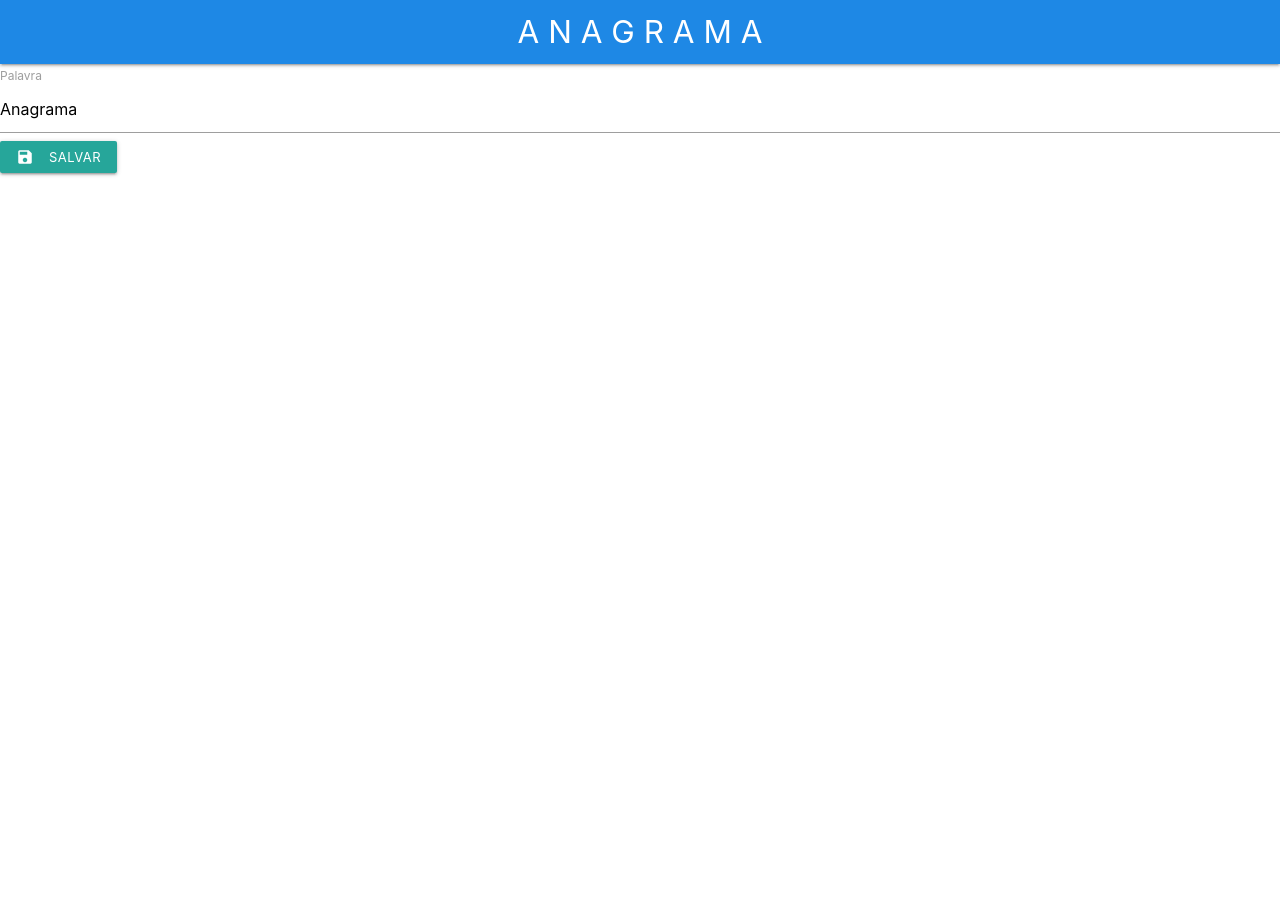
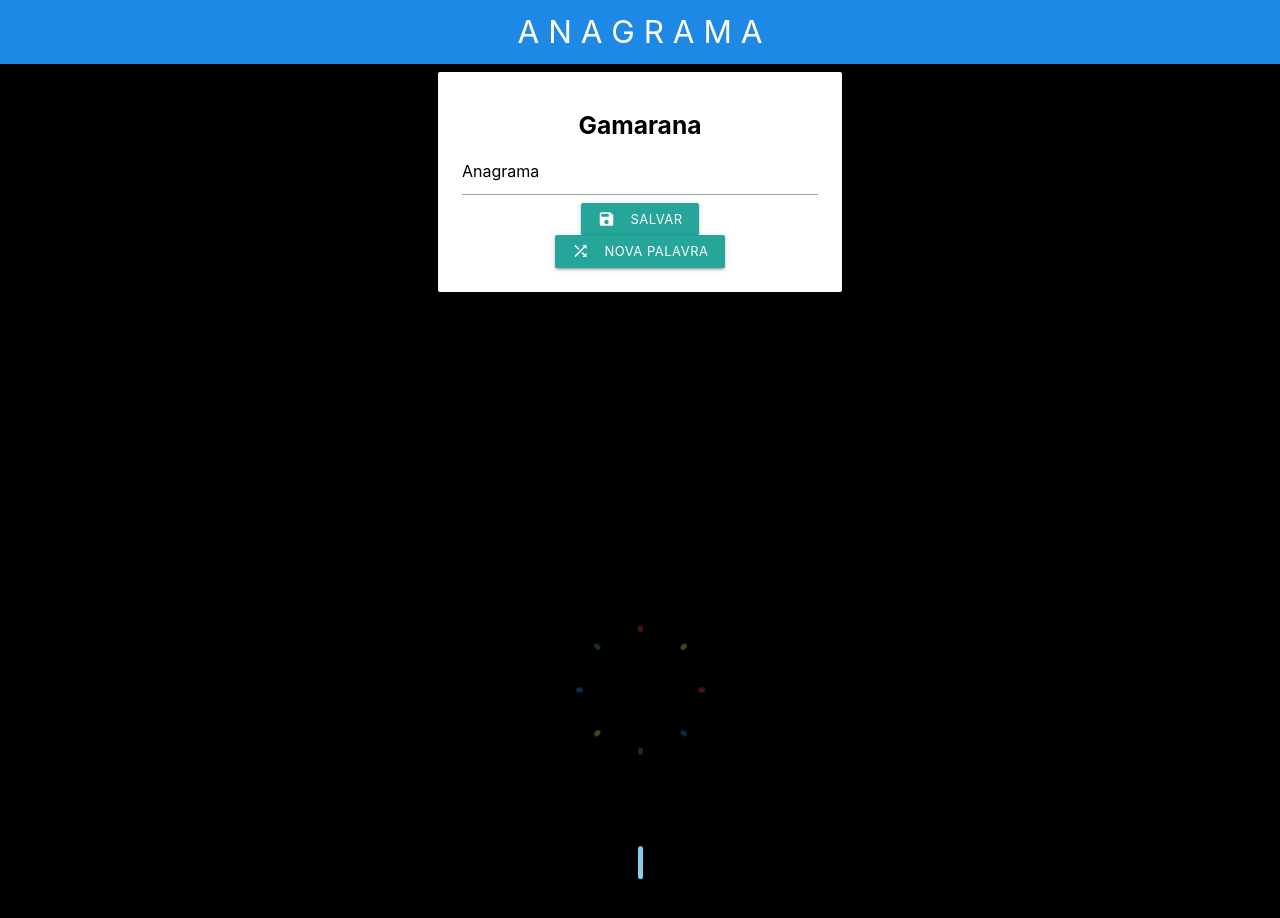
Before and after one commit to lurkasf/Anagrama, a Vue app: page / in a window 1280 px wide. Shown: the top 918 px of the page. Before the commit the page ends 800 px from the top, so only its background shows below. Built offline with nearby package versions, Linux system fonts and the light colour scheme.

Commit message:
projeto já bonitinho

```diff
--- /dev/null
+++ b/public/fireworks.css
@@ -0,0 +1,146 @@
+body {
+    background-color: black;
+      overflow: hidden;
+  }
+  h1 {
+      text-align: center;
+      color: #FFF;
+      position: relative;
+      top:  100px;
+      font-family: sans-serif;
+      font-size: 48px;
+      margin: 0;
+      letter-spacing: 9.5px;
+  }
+  .fireworks {
+      height: 100vh;
+      width: 100vw;
+      display: flex;
+      align-items: center;
+      justify-content: center;
+
+  }
+  .fireworks .firework {
+    position: relative;
+    top: 0px;
+    left: 0px;
+      margin: 0px 50px;
+  }
+  .fireworks .firework:before{
+    content: "";
+      display: block;
+      border-radius: 5px;
+    background-color: skyblue;
+    width: 5px;
+    height: 0px;
+      will-change: transform;
+      transform: translateY(1000px);
+      animation: fireworkstart 3s ease-out infinite;
+
+  }
+  .fireworks .firework .explosion {
+    position: absolute;
+    top: 0;
+    width: 5px;
+    height: 20px;
+    opacity: 0;
+    transform-origin: top center;
+      will-change: transform;
+    animation: explosion 0.7s linear 3s infinite;
+  }
+  .fireworks .firework .explosion:nth-child(1) {
+            transform: rotate(0deg);
+  }
+  .fireworks .firework .explosion:nth-child(2) {
+            transform: rotate(90deg);
+  }
+  .fireworks .firework .explosion:nth-child(3) {
+            transform: rotate(180deg);
+  }
+  .fireworks .firework .explosion:nth-child(4) {
+            transform: rotate(-90deg);
+  }
+  .fireworks .firework .explosion:nth-child(5) {
+            transform: rotate(45deg);
+  }
+  .fireworks .firework .explosion:nth-child(6) {
+            transform: rotate(-45deg);
+  }
+  .fireworks .firework .explosion:nth-child(7) {
+            transform: rotate(135deg);
+  }
+  .fireworks .firework .explosion:nth-child(8) {
+            transform: rotate(225deg);
+  }
+
+  .fireworks .firework .explosion .spark{
+      position: absolute;
+      top: 0;
+      width: 100%;
+      height: 100%;
+      border-radius: 5px;
+      will-change: transform;
+      animation: explosion2 0.7s ease-in-out 3s infinite;
+  }
+
+
+  .fireworks .firework .explosion .spark.red {
+    background-color: #E91E63;
+  }
+  .fireworks .firework .explosion .spark.blue {
+    background-color: skyblue;
+  }
+  .fireworks .firework .explosion .spark.green {
+    background-color: limegreen;
+  }
+  .fireworks .firework .explosion .spark.yellow {
+    background-color: yellow;
+  }
+  .fireworks .firework .explosion .spark.purple {
+    background-color: purple;
+  }
+  @keyframes fireworkstart{
+      0%{
+          height: 0px;
+          transform: translateY(1000px);
+      }
+      50%{
+          height: 50px;
+      }
+      75%{
+          height: 30px;
+      }
+      100%{
+          height: 0;
+          transform: translateY(0);
+      }
+  }
+
+  @keyframes explosion{
+      0%{
+          height: 0px;
+          opacity: 0;
+      }
+      50%{
+          height: 25px;
+          opacity: 1;
+      }
+      100%{
+          height: 0px;
+          opacity: 0;
+      }
+  }
+  @keyframes explosion2{
+      0%{
+          transform: translateY(0px);
+      }
+      50%{
+          transform: translateY(5px);
+      }
+      75%{
+          transform: translateY(50px);
+      }
+      100%{
+          transform: translateY(70px);
+      }
+  }
--- a/public/index.html
+++ b/public/index.html
@@ -9,6 +9,7 @@
       <link href="https://fonts.googleapis.com/icon?family=Material+Icons" rel="stylesheet">
       <!--Import materialize.css-->
       <link rel="stylesheet" href="https://cdnjs.cloudflare.com/ajax/libs/materialize/1.0.0-rc.2/css/materialize.min.css">
+      <link rel="stylesheet" href="fireworks.css">
     <title>anagram</title>
   </head>
   <body>
--- a/src/App.vue
+++ b/src/App.vue
@@ -6,25 +6,65 @@
       </div>
     </nav>
 
-    <div>
-      <form @submit.prevent="confirmaTentativa">
-            <label>Palavra</label>
-            <input type="text" placeholder="Palavra" v-model="palavra">
-            <button class="waves-effect waves-light btn-small">Salvar<i class="material-icons left">save</i></button>
-        </form>
+      <div class="container">
+      <div class="row">
+
+        <div class="col s4 offset-s4" >
+          <div id="cardGame" class="card-panel hoverable center">
+            <form @submit.prevent="confirmaTentativa">
+                <label><h5 class="capitalizar negrito" >{{palavraSave}}</h5></label>
+                <input class="capitalizar" type="text" placeholder="Palavra" v-model="palavra">
+                <button class="waves-effect waves-light btn-small">Salvar<i class="material-icons left">save</i></button>
+            </form>
+            <!-- <button @click="embaralha()" class="waves-effect waves-light btn-small">Embaralha</button> -->
+            <button @click="novaPalavra()" class="waves-effect waves-light btn-small">Nova Palavra<i class="material-icons left">shuffle</i></button>
+          </div>
+        </div>
+
+      </div>
+      </div>
+    <div id="fogos" class="fireworks">
+      <div class="firework">
+        <div class="explosion">
+          <div class="spark green"></div>
+        </div>
+        <div class="explosion">
+          <div class="spark blue"></div>
+        </div>
+        <div class="explosion">
+          <div class="spark red"></div>
+        </div>
+        <div class="explosion">
+          <div class="spark red"></div>
+        </div>
+        <div class="explosion">
+          <div class="spark yellow"></div>
+        </div>
+        <div class="explosion">
+          <div class="spark blue"></div>
+        </div>
+        <div class="explosion">
+          <div class="spark green"></div>
+        </div>
+        <div class="explosion">
+          <div class="spark yellow"></div>
+        </div>
     </div>
+</div>
 
   </div>
 </template>
 
 <script>
-
+  import words from './assets/words.json'
   export default{
     data(){
       return{
         titulo : 'A N A G R A M A',
-        palavra : 'Anagrama',
-        originalWord : 'Anagrama',
+        palavra : 'anagrama',
+        palavraSave : 'gamarana',
+        originalWord : 'anagrama',
+        palavras : words["words"],
       }
     },
     mounted(){
@@ -32,26 +72,68 @@
     },
     methods:{
       confirmaTentativa(){
-        if(this.palavra == this.originalWord){
-          alert("Acertou!")
+        if(this.palavra.toLowerCase().trim() == this.originalWord){
+          //alert("Acertou!")
+          this.setNewClass("cardGame", "vitoria")
+          this.removeClass("cardGame", "derrota")
+          this.setNewClass("fogos", "fireworks")
+        }else{
+          //alert("Errou!")
+          this.setNewClass("cardGame", "derrota")
+          this.removeClass("cardGame", "vitoria")
+          this.removeClass("fogos", "fireworks")
         }
       },
+
+      novaPalavra(){
+        this.pickWord()
+        this.embaralha()
+        this.palavraSave = this.palavra
+      },
+
       ///metodo para embaralhar a palavra original
       embaralha(){
         //codigo que mistura
-        this.palavra = "o-o"
+        this.palavra = this.originalWord.split('').sort(function(){return 0.5-Math.random()}).join('');
+        if(this.palavra == this.originalWord){
+          this.embaralha()
+        }
+      },
+      pickWord(){
+        var randnum = Math.floor(Math.random() * this.palavras.length);
+        this.originalWord = this.palavras[randnum]
+      },
+      setNewClass(itemId,novaClasse){
+        var element = document.getElementById(itemId);
+        element.classList.add(novaClasse);
+      },
+      removeClass(itemId, classe){
+        var element = document.getElementById(itemId);
+        element.classList.remove(classe);
       }
-    }
+    },
   }
-
-  /*function shuffle(o){
-   for(var j, x, i = o.length; i; j = Math.floor(Math.random() * i), x = o[--i], o[i] = o[j], o[j] = x);
-   return o;
+//opções de icone: shuffle, loop, autorenew
+</script>
+<style scoped>
+  .capitalizar{
+    text-transform: capitalize
   }
-  function start() {
-    var words = ['question', 'answer', 'guess', 'coach'];
-    var splitWord = shuffle(words[Math.floor(Math.random() * words.length)].split(""));
-    document.getElementById("box").innerHTML = splitWord.join("");
-  }*/
-
-</script>
+  .container  {
+    height: 100%;
+    width: 100%;
+  }
+  .container .row {
+    margin: 0 auto;
+  }
+  .vitoria{
+    background-color: rgb(147, 255, 121)
+  }
+  .derrota{
+    background-color: rgb(255, 121, 121)
+  }
+  .negrito{
+    color: black;
+    font-weight: bold;
+  }
+</style>
--- /dev/null
+++ b/src/assets/words.json
@@ -0,0 +1,16 @@
+{
+    "words":
+    [
+        "bola",
+        "carro",
+        "manga",
+        "uva",
+        "sapo",
+        "macaco",
+        "abacate",
+        "acerola",
+        "garrafa",
+        "anagrama",
+        "pinga"
+    ]
+}
```
